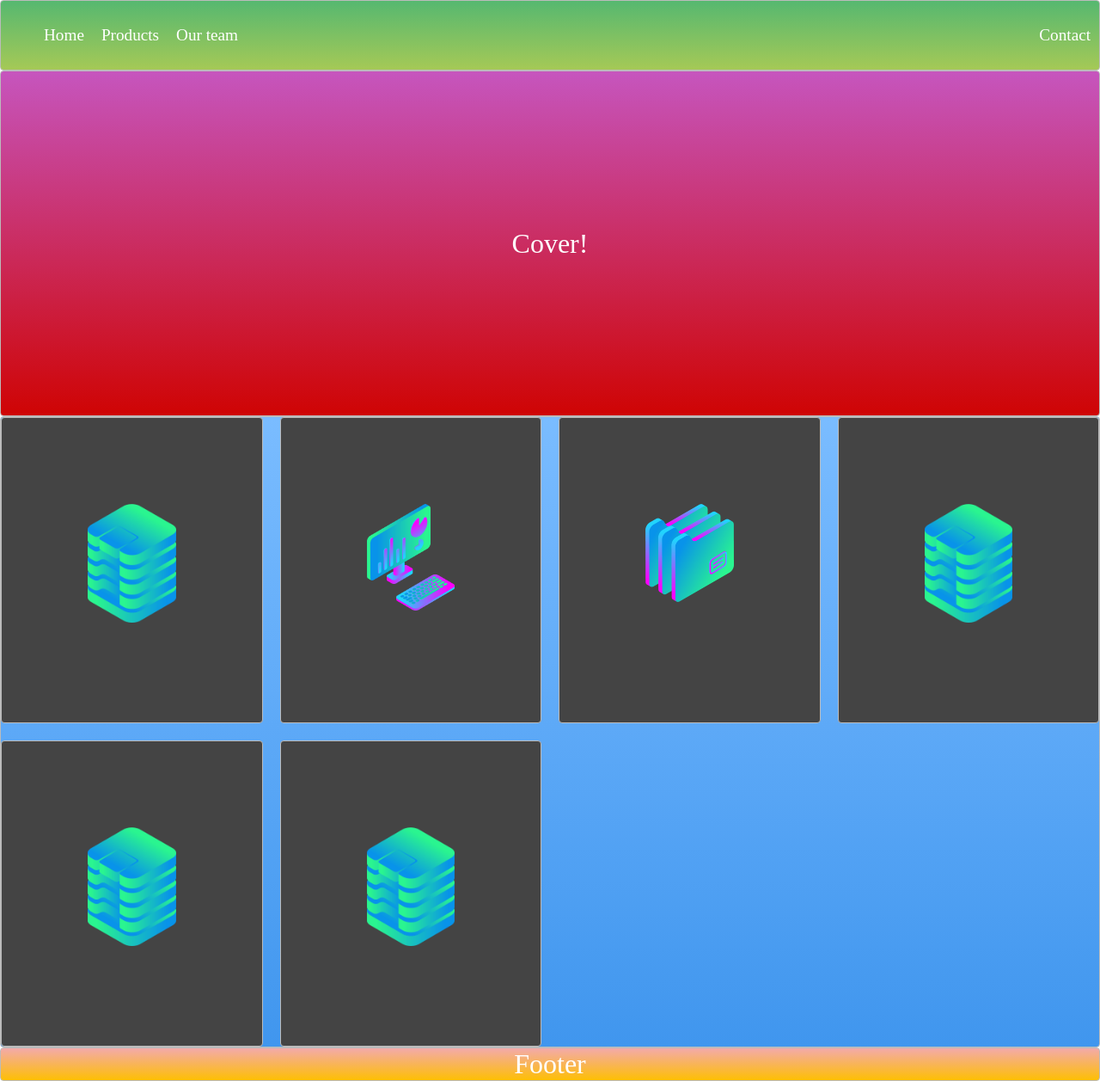
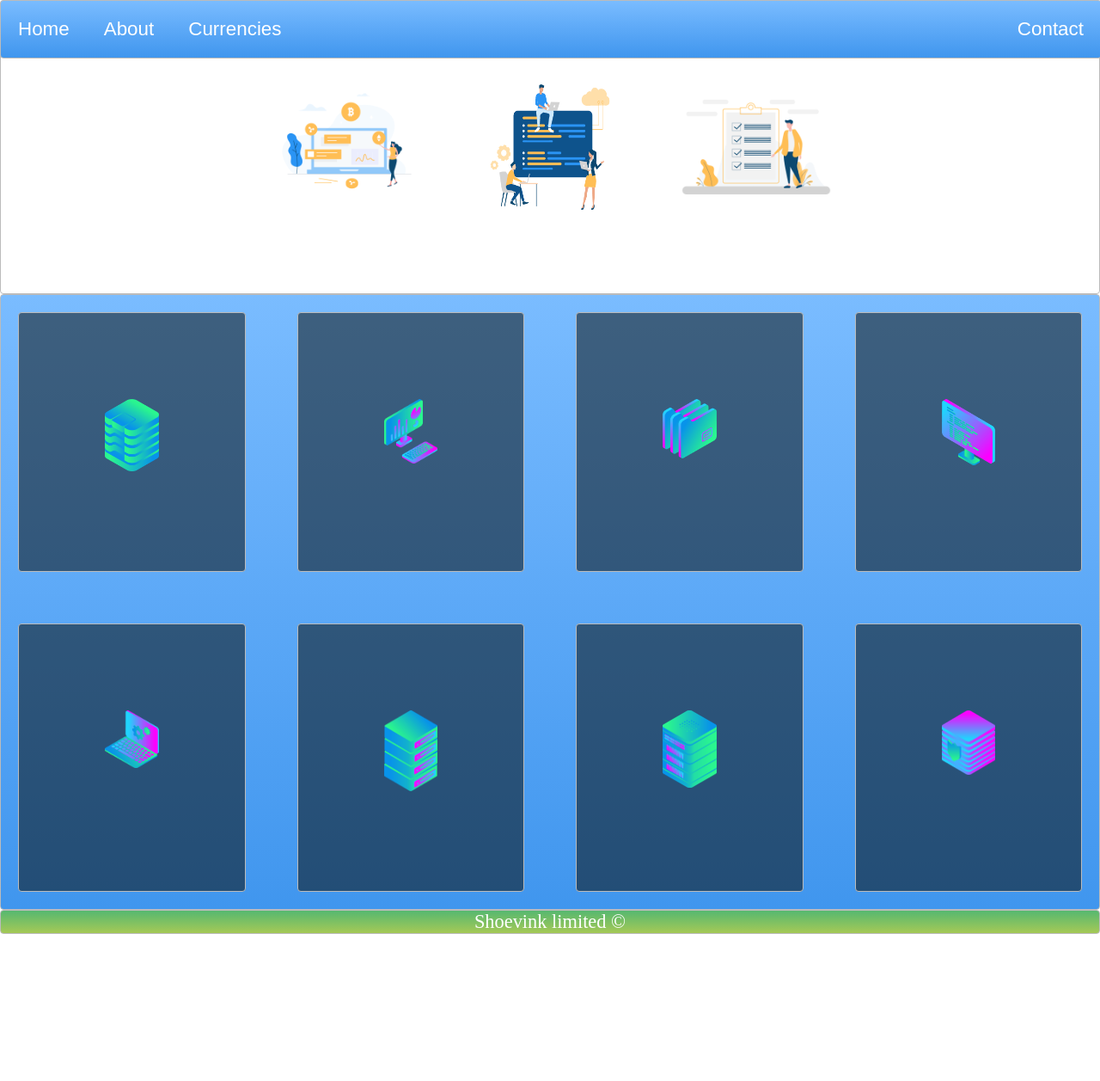
Before and after one commit to SvenHoevink/Grid-Website, a plain HTML site: page index.html in a window 1280 px wide. Shown: the whole page at 86% size. After the commit the page ends 1086 px from the top, so only its background shows below. Drawn offline with Linux system fonts and the light colour scheme.

Commit message:
finished grid website

```diff
--- a/index.html
+++ b/index.html
@@ -5,23 +5,29 @@
   <link rel="stylesheet" type="text/css" href="./style.css">
 </head>
 <body>
-  <nav class="zone green">
-    <ul class="nav-main">
+  <nav class="navbar zone blue">
+    <ul class="list">
       <li>Home</li>
-      <li>Products</li>
-      <li>Our team</li>
+      <li>About</li>
+      <li>Currencies</li>
       <li class="contact">Contact</li>
     </ul>
   </nav>
-  <div class="cover zone red">Cover!</div>
-  <div class="zone blue grid-container">
-    <div class="box zone one"><img src="/img/data_storage_2_2.png"></div>
-    <div class="box zone two"><img src="/img/desktop_analytics_2.png"></div>
-    <div class="box zone three"><img src="img/files_2.png"></div>
-    <div class="box zone four"><img src="/img/data_storage_2_2.png"></div>
-    <div class="box zone five"><img src="/img/data_storage_2_2.png"></div>
-    <div class="box zone six"><img src="/img/data_storage_2_2.png"></div>
+  <div class="cover zone">
+    <img src="/img/cryptocurrency.png" alt="crypto">
+    <img src="img/cloud-computing.png" alt="cloud">
+    <img src="img/task.png" alt="task">
   </div>
-  <footer class="zone yellow footer">Footer</footer>
+  <div class="grid-container zone blue">
+    <div class="zone box"><img src="/img/data_storage_2_2.png" alt=""></div>
+    <div class="zone box"><img src="/img/desktop_analytics_2.png" alt=""></div>
+    <div class="zone box"><img src="/img/files_2.png" alt=""></div>
+    <div class="zone box"><img src="/img/monitor_coding_2.png" alt=""></div>
+    <div class="zone box"><img src="/img/monitor_settings_2.png" alt=""></div>
+    <div class="zone box"><img src="/img/server_2_2.png" alt=""></div>
+    <div class="zone box"><img src="/img/server_3.png" alt=""></div>
+    <div class="zone box"><img src="/img/server_safe_2.png" alt=""></div>
+  </div>
+  <footer class="zone green"><p>Shoevink limited ©</p></footer>
 </body>
 </html>
--- a/style.css
+++ b/style.css
@@ -1,5 +1,4 @@
 body{
-    padding: 0px;
     margin: 0px;
 }
 
@@ -12,14 +11,19 @@ body{
     transition: all 0.3s linear;
 }
 
-.nav-main{
-    display: flex;
-    list-style: none;
-    font-size: 0.6em;
+
+li{
+    padding: 20px;
+    font-family: Arial, Helvetica, sans-serif;
+    font-size: 0.7em;
 }
 
-li{
-    padding: 10px;
+.list{
+    margin: 0px;
+    padding: 0px;
+    display:flex;
+    text-decoration: none;
+    list-style: none;
 }
 
 .contact{
@@ -28,15 +32,29 @@ li{
 
 .cover{
     display: flex;
-    justify-content: center;
-    align-items: center;
-    height: 50vh;
+    flex-wrap: wrap;
+  justify-content: center;
+  align-items: center;
+}
+
+.cover > img{
+margin-top: 50px;
+margin-bottom: 50px;
+height: 30vh;
+width: 30vh;
+cursor: default;
 }
 
 .grid-container{
     display: grid;
     gap: 20px;
     grid-template-columns: repeat(auto-fill, minmax(300px, 1fr));
+}
+
+.box{
+    background-color: rgba(8, 12, 10, 0.52);
+    margin: 20px;
+    padding: 100px;
 
 }
 
@@ -44,20 +62,25 @@ li{
     width: 100%;
 }
 
-.box{
-    background-color: #444;
-    padding: 100px;
+footer > p{
+    text-align: center;
+    font-size: 0.7em;
+    padding: 0px;
+    margin: 0px;
+
 }
+
+.navbar{
+    position: fixed;
+    width: 100%;
+}
+
 
 .zone:hover {
     -webkit-box-shadow:rgba(0,0,0,0.8) 0px 5px 15px, inset rgba(0,0,0,0.15) 0px -10px 20px;
     -moz-box-shadow:rgba(0,0,0,0.8) 0px 5px 15px, inset rgba(0,0,0,0.15) 0px -10px 20px;
     -o-box-shadow:rgba(0,0,0,0.8) 0px 5px 15px, inset rgba(0,0,0,0.15) 0px -10px 20px;
     box-shadow:rgba(0,0,0,0.8) 0px 5px 15px, inset rgba(0,0,0,0.15) 0px -10px 20px;
-}
-
-.footer{
-    text-align: center;
 }
 
 /*https://paulund.co.uk/how-to-create-shiny-css-buttons*/
@@ -67,7 +90,6 @@ li{
 .green{
     background: #56B870; /* Old browsers */
     background: -moz-linear-gradient(top, #56B870 0%, #a5c956 100%); /* FF3.6+ */
-    background: -webkit-gradient(linear, left top, left bottom, color-stop(0%,#56B870), color-stop(100%,#a5c956)); /* Chrome,Safari4+ */
     background: -webkit-linear-gradient(top, #56B870 0%,#a5c956 100%); /* Chrome10+,Safari5.1+ */
     background: -o-linear-gradient(top, #56B870 0%,#a5c956 100%); /* Opera 11.10+ */
     background: -ms-linear-gradient(top, #56B870 0%,#a5c956 100%); /* IE10+ */
@@ -80,7 +102,7 @@ li{
 .red{
     background: #C655BE; /* Old browsers */
     background: -moz-linear-gradient(top, #C655BE 0%, #cf0404 100%); /* FF3.6+ */
-    background: -webkit-gradient(linear, left top, left bottom, color-stop(0%,#C655BE), color-stop(100%,#cf0404)); /* Chrome,Safari4+ */
+
     background: -webkit-linear-gradient(top, #C655BE 0%,#cf0404 100%); /* Chrome10+,Safari5.1+ */
     background: -o-linear-gradient(top, #C655BE 0%,#cf0404 100%); /* Opera 11.10+ */
     background: -ms-linear-gradient(top, #C655BE 0%,#cf0404 100%); /* IE10+ */
@@ -93,7 +115,6 @@ li{
 .yellow{
     background: #F3AAAA; /* Old browsers */
     background: -moz-linear-gradient(top, #F3AAAA 0%, #febf04 100%); /* FF3.6+ */
-    background: -webkit-gradient(linear, left top, left bottom, color-stop(0%,#F3AAAA), color-stop(100%,#febf04)); /* Chrome,Safari4+ */
     background: -webkit-linear-gradient(top, #F3AAAA 0%,#febf04 100%); /* Chrome10+,Safari5.1+ */
     background: -o-linear-gradient(top, #F3AAAA 0%,#febf04 100%); /* Opera 11.10+ */
     background: -ms-linear-gradient(top, #F3AAAA 0%,#febf04 100%); /* IE10+ */
@@ -106,7 +127,6 @@ li{
 .blue{
     background: #7abcff; /* Old browsers */
     background: -moz-linear-gradient(top, #7abcff 0%, #60abf8 44%, #4096ee 100%); /* FF3.6+ */
-    background: -webkit-gradient(linear, left top, left bottom, color-stop(0%,#7abcff), color-stop(44%,#60abf8), color-stop(100%,#4096ee)); /* Chrome,Safari4+ */
     background: -webkit-linear-gradient(top, #7abcff 0%,#60abf8 44%,#4096ee 100%); /* Chrome10+,Safari5.1+ */
     background: -o-linear-gradient(top, #7abcff 0%,#60abf8 44%,#4096ee 100%); /* Opera 11.10+ */
     background: -ms-linear-gradient(top, #7abcff 0%,#60abf8 44%,#4096ee 100%); /* IE10+ */
```
Also changed, not shown: img/cloud-computing.png (added), img/cryptocurrency.png (added), img/task.png (added).
